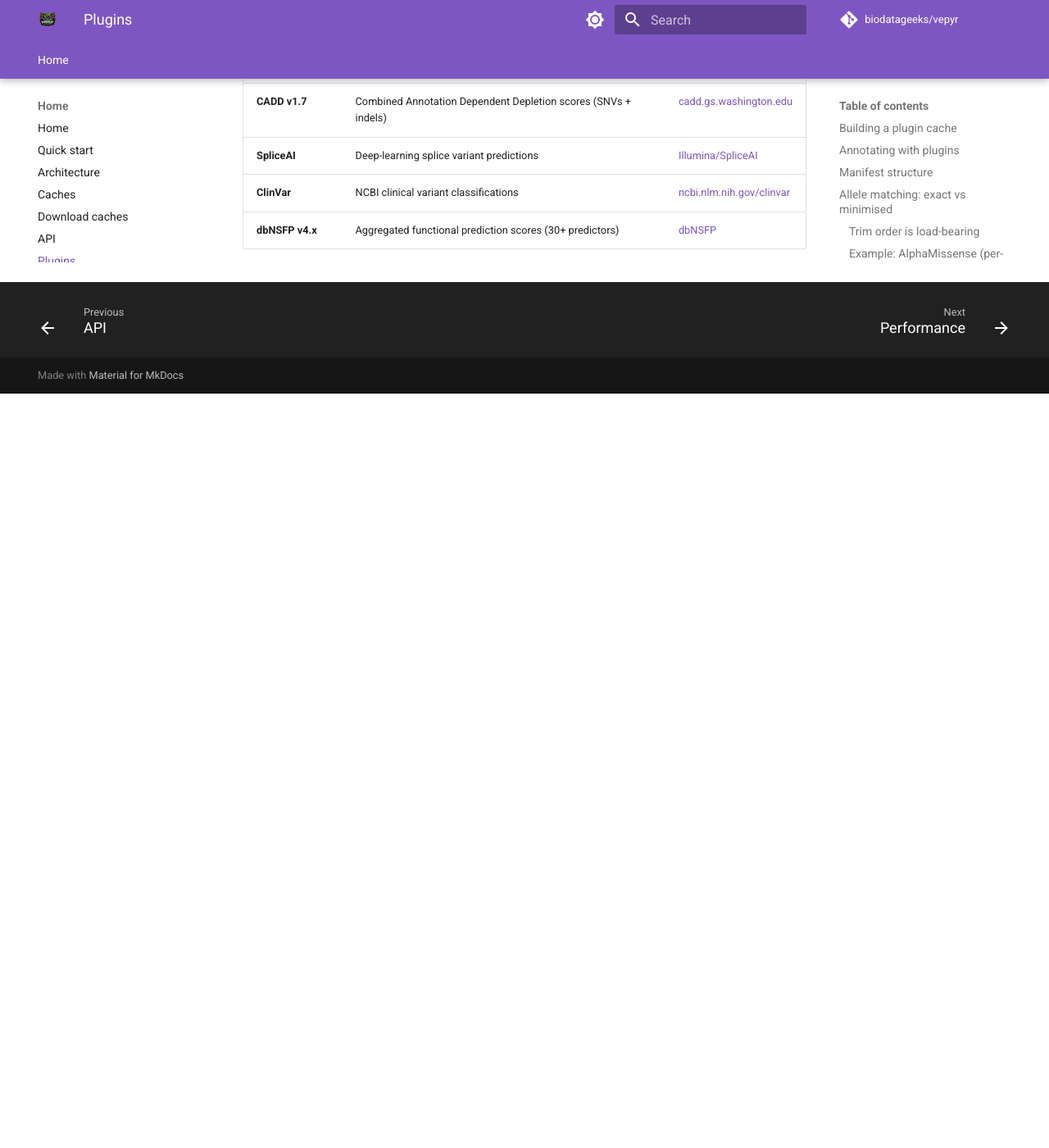
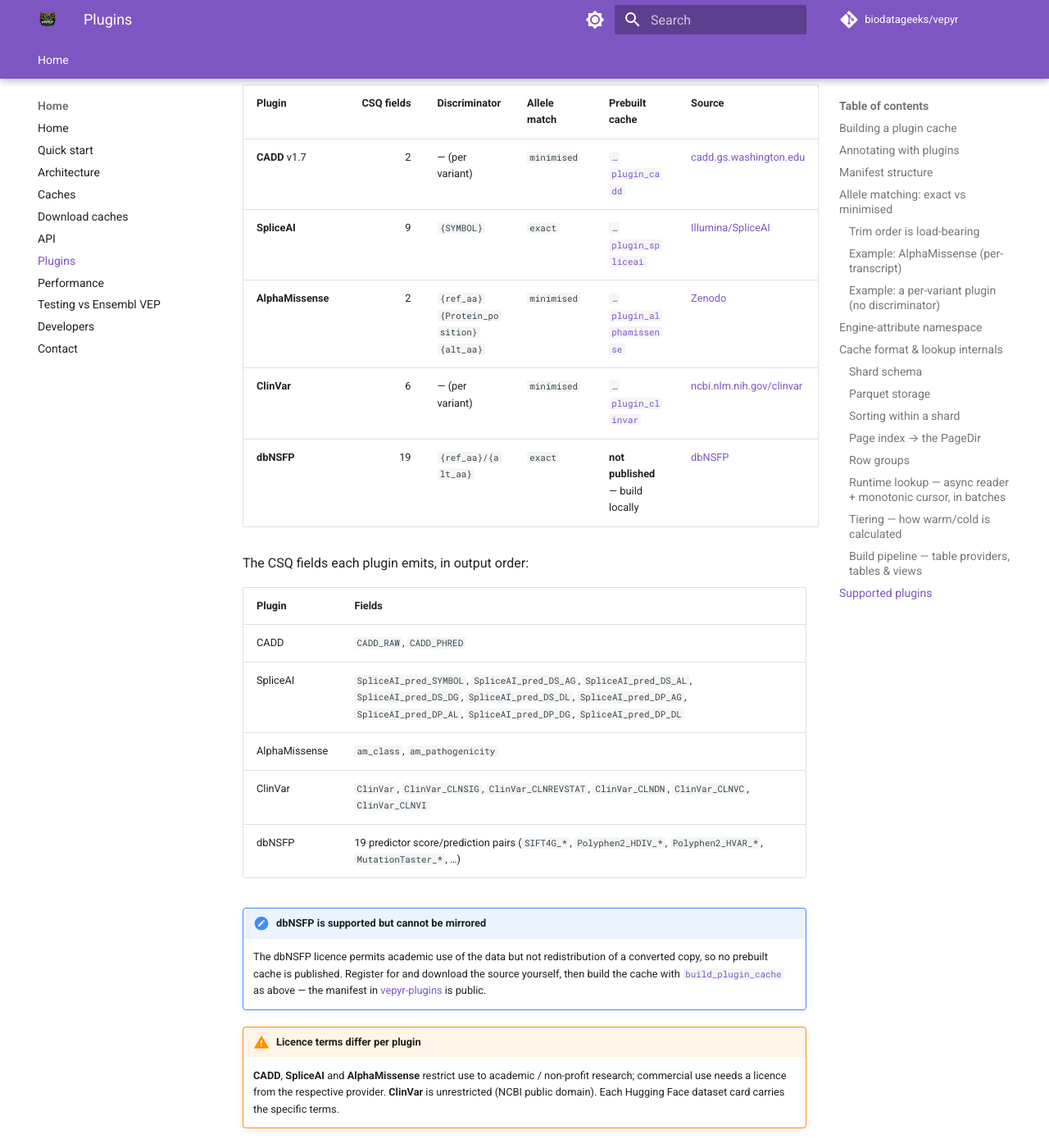
Before and after one commit to biodatageeks/vepyr, an MkDocs documentation site: the page built from docs/plugins.md, in a window 1280 px wide and 1400 px high, scrolled down 10873 px. Shown: the whole window at 82% size. Built offline with MkDocs 1.6.1 and Material for MkDocs 9.7.7, drawn with Linux system fonts in a browser that asks for light colours; comment, search, counter and statistics services are not loaded; before the commit the page ends 11353 px from its top, so only the background shows below that; some of the changed text lies outside the part shown.

Commit message:
docs(plugins): replace the planned-plugins table with supported plugins
All five plugins (CADD, SpliceAI, AlphaMissense, ClinVar, dbNSFP) are
implemented; four have prebuilt caches published on Hugging Face. Field
lists, discriminator templates and allele-match rules are taken from the
built plugin caches' manifest.json rather than restated by hand.

Co-Authored-By: Claude Opus 5 (1M context) <noreply@anthropic.com>
Claude-Session: https://claude.ai/code/session_01YQRCz4JMbAJFcSoAW6YS7e

```diff
--- a/docs/plugins.md
+++ b/docs/plugins.md
@@ -3,7 +3,8 @@
 vepyr supports external per-variant annotation databases as **plugins**: a raw
 source (TSV/CSV/Parquet) is converted into a frequency-tiered, per-chromosome
 Parquet cache whose values are emitted as extra VEP CSQ output fields.
-AlphaMissense is supported today; more are planned.
+Five plugins are implemented today: **CADD**, **SpliceAI**, **AlphaMissense**,
+**ClinVar** and **dbNSFP**.
 
 Plugin manifests live in the public [vepyr-plugins](https://github.com/biodatageeks/vepyr-plugins)
 repository and are selected by **plugin name + git tag**, so different plugins can
@@ -372,12 +373,40 @@ a short chain of SQL objects:
 | `vcf` | ⛔ not implemented | Reserved for a future bio-formats-backed provider. |
 | `bed` | ⛔ not implemented | Reserved for a future bio-formats-backed provider. |
 
-## Planned plugins
+## Supported plugins
 
-| Plugin | Description | Source |
-|---|---|---|
-| **AlphaMissense** | Protein pathogenicity predictions (DeepMind) | [Zenodo](https://zenodo.org/records/8208688) |
-| **CADD v1.7** | Combined Annotation Dependent Depletion scores (SNVs + indels) | [cadd.gs.washington.edu](https://cadd.gs.washington.edu/) |
-| **SpliceAI** | Deep-learning splice variant predictions | [Illumina/SpliceAI](https://github.com/Illumina/SpliceAI) |
-| **ClinVar** | NCBI clinical variant classifications | [ncbi.nlm.nih.gov/clinvar](https://www.ncbi.nlm.nih.gov/clinvar/) |
-| **dbNSFP v4.x** | Aggregated functional prediction scores (30+ predictors) | [dbNSFP](https://sites.google.com/site/jpaborern/dbNSFP) |
+All five plugins below are implemented and validated against the golden Ensembl
+VEP 116 reference. Four have a **prebuilt cache** published on Hugging Face —
+see [Plugin caches](downloads.md#plugin-caches) for the download commands.
+
+| Plugin | CSQ fields | Discriminator | Allele match | Prebuilt cache | Source |
+|---|--:|---|---|---|---|
+| **CADD** v1.7 | 2 | — (per variant) | `minimised` | [`…plugin_cadd`](downloads.md#plugin-caches) | [cadd.gs.washington.edu](https://cadd.gs.washington.edu/) |
+| **SpliceAI** | 9 | `{SYMBOL}` | `exact` | [`…plugin_spliceai`](downloads.md#plugin-caches) | [Illumina/SpliceAI](https://github.com/Illumina/SpliceAI) |
+| **AlphaMissense** | 2 | `{ref_aa}{Protein_position}{alt_aa}` | `minimised` | [`…plugin_alphamissense`](downloads.md#plugin-caches) | [Zenodo](https://zenodo.org/records/8208688) |
+| **ClinVar** | 6 | — (per variant) | `minimised` | [`…plugin_clinvar`](downloads.md#plugin-caches) | [ncbi.nlm.nih.gov/clinvar](https://www.ncbi.nlm.nih.gov/clinvar/) |
+| **dbNSFP** | 19 | `{ref_aa}/{alt_aa}` | `exact` | **not published** — build locally | [dbNSFP](https://www.dbnsfp.org/) |
+
+The CSQ fields each plugin emits, in output order:
+
+| Plugin | Fields |
+|---|---|
+| CADD | `CADD_RAW`, `CADD_PHRED` |
+| SpliceAI | `SpliceAI_pred_SYMBOL`, `SpliceAI_pred_DS_AG`, `SpliceAI_pred_DS_AL`, `SpliceAI_pred_DS_DG`, `SpliceAI_pred_DS_DL`, `SpliceAI_pred_DP_AG`, `SpliceAI_pred_DP_AL`, `SpliceAI_pred_DP_DG`, `SpliceAI_pred_DP_DL` |
+| AlphaMissense | `am_class`, `am_pathogenicity` |
+| ClinVar | `ClinVar`, `ClinVar_CLNSIG`, `ClinVar_CLNREVSTAT`, `ClinVar_CLNDN`, `ClinVar_CLNVC`, `ClinVar_CLNVI` |
+| dbNSFP | 19 predictor score/prediction pairs (`SIFT4G_*`, `Polyphen2_HDIV_*`, `Polyphen2_HVAR_*`, `MutationTaster_*`, …) |
+
+!!! note "dbNSFP is supported but cannot be mirrored"
+    The dbNSFP licence permits academic use of the data but not redistribution
+    of a converted copy, so no prebuilt cache is published. Register for and
+    download the source yourself, then build the cache with
+    [`build_plugin_cache`](api.md#vepyr.build_plugin_cache) as above — the
+    manifest in [vepyr-plugins](https://github.com/biodatageeks/vepyr-plugins)
+    is public.
+
+!!! warning "Licence terms differ per plugin"
+    **CADD**, **SpliceAI** and **AlphaMissense** restrict use to academic /
+    non-profit research; commercial use needs a licence from the respective
+    provider. **ClinVar** is unrestricted (NCBI public domain). Each Hugging
+    Face dataset card carries the specific terms.
```
